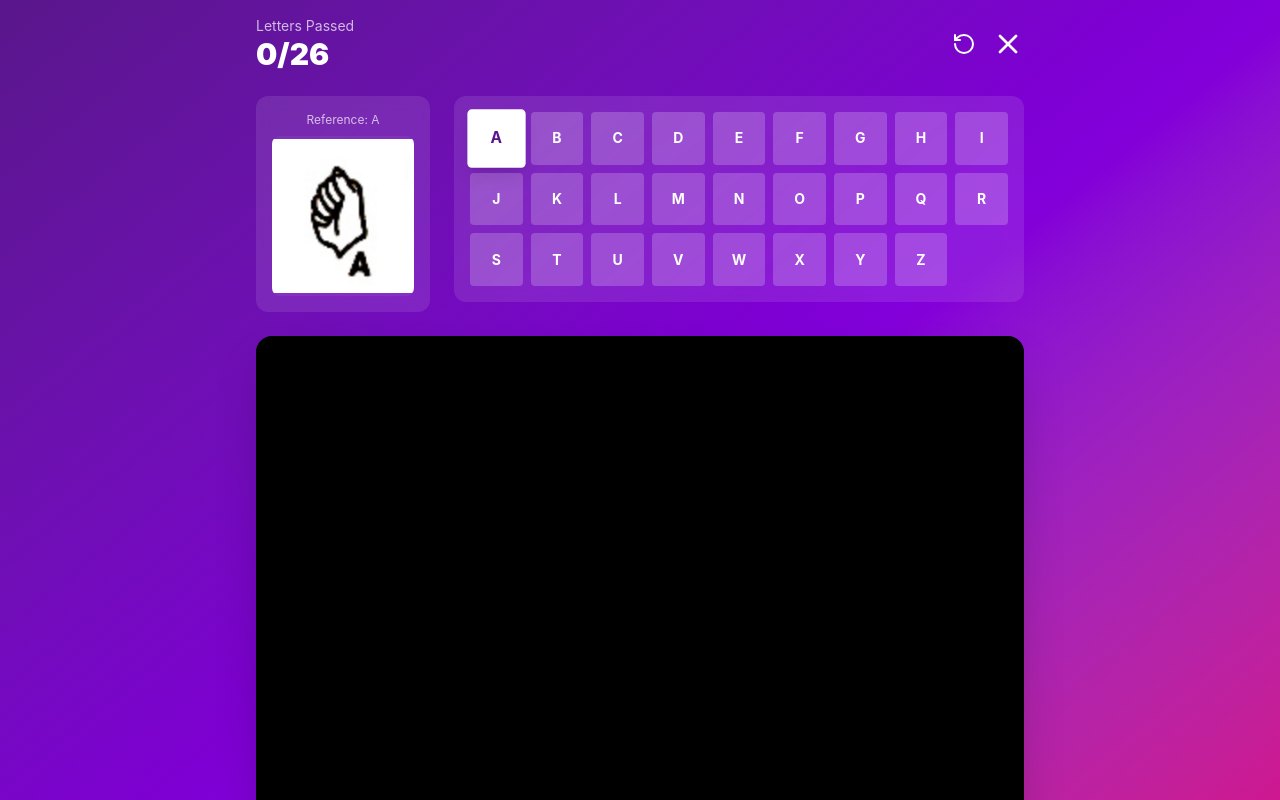
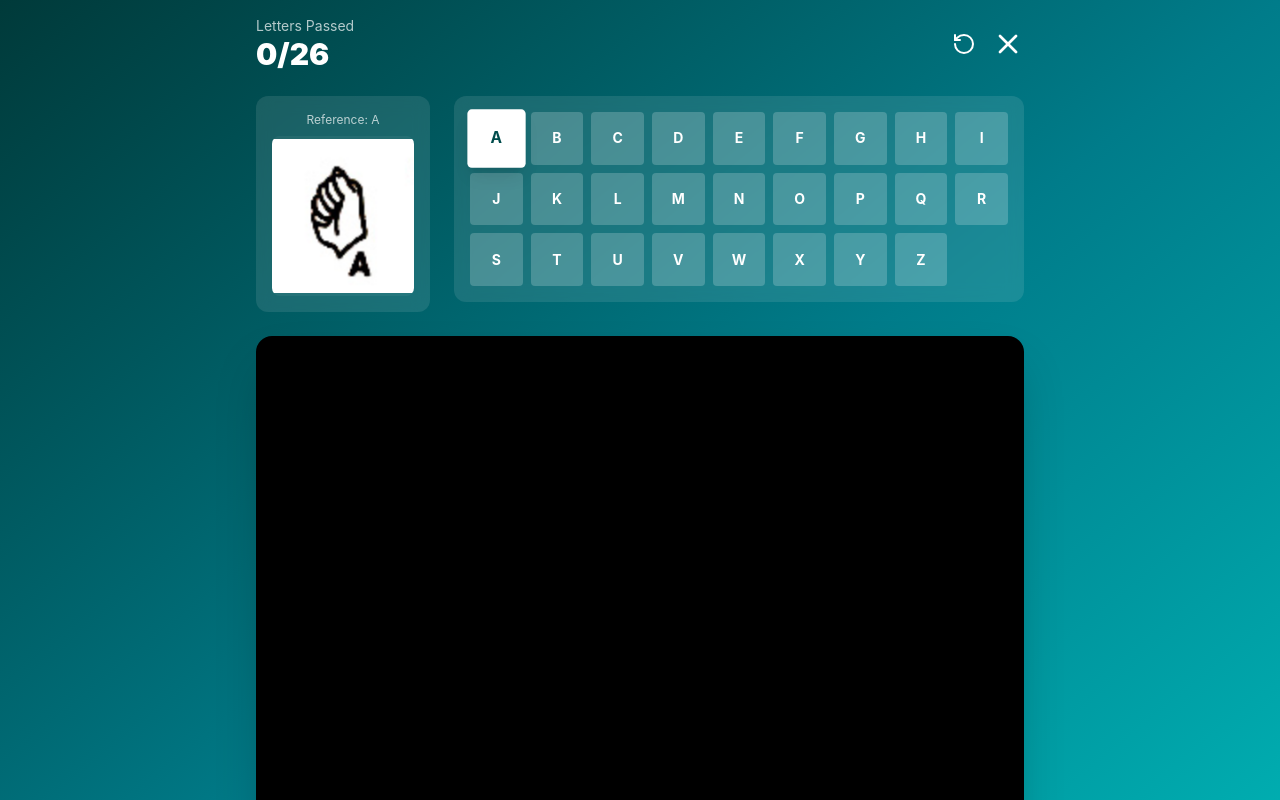
Before and after one commit to joeshoshina/Fluent-Hands, a React (Vite) app: page /games/practice in a window 1280 px wide. Shown: the top 800 px of the page. Built offline with nearby package versions, Linux system fonts and the light colour scheme.

Commit message:
changed theme

```diff
--- a/src/App.jsx
+++ b/src/App.jsx
@@ -14,7 +14,7 @@ function App() {
         <Route path="/demo" element={<GestureDemo />} />
         <Route path="/games/blitz" element={<Blitz />} />
         <Route path="/games/practice" element={<Practice />} />
-        <Route path="/games/words" element ={<Words />} />
+        <Route path="/games/words" element={<Words />} />
       </Routes>
     </Router>
   );
--- a/src/components/games/Practice.jsx
+++ b/src/components/games/Practice.jsx
@@ -133,7 +133,7 @@ const Practice = () => {
 
   if (allComplete) {
     return (
-      <div className="min-h-dvh bg-gradient-to-br from-purple-900 via-purple-700 to-pink-600 flex items-center justify-center p-4">
+      <div className="min-h-dvh bg-gradient-to-br from-[#003A3A] via-[#007C8A] to-[#00BBBB] flex items-center justify-center p-4">
         <motion.div
           initial={{ scale: 0.8, opacity: 0 }}
           animate={{ scale: 1, opacity: 1 }}
@@ -142,11 +142,11 @@ const Practice = () => {
           <div className="text-6xl mb-4">🎉</div>
           <h1 className="text-4xl font-black text-gray-800 mb-2">All Done!</h1>
           <p className="text-gray-500 mb-4">You signed all 26 letters!</p>
-          <div className="text-5xl font-black text-purple-600 mb-6">26/26</div>
+          <div className="text-5xl font-black text-[#00BBBB] mb-6">26/26</div>
           <div className="flex gap-3">
             <button
               onClick={handlePracticeAgain}
-              className="flex-1 bg-purple-600 hover:bg-purple-700 text-white font-bold py-3 px-6 rounded-xl transition-all transform hover:scale-105"
+              className="flex-1 bg-[#00BBBB] hover:bg-[#009E9E] text-white font-bold py-3 px-6 rounded-xl transition-all transform hover:scale-105"
             >
               Practice Again
             </button>
@@ -163,7 +163,7 @@ const Practice = () => {
   }
 
   return (
-    <div className="min-h-screen bg-gradient-to-br from-purple-900 via-purple-700 to-pink-600 flex items-center justify-center p-4">
+    <div className="min-h-screen bg-gradient-to-br from-[#003A3A] via-[#007C8A] to-[#00BBBB] flex items-center justify-center p-4">
       <div className="w-full max-w-3xl">
         {/* === HEADER ROW === */}
         <div className="flex justify-between items-center mb-6">
@@ -225,7 +225,7 @@ const Practice = () => {
                     ${!passedLetters.has(letter) && "hover:scale-110"}
                     ${
                       currentLetter === letter
-                        ? "bg-white text-purple-900 shadow-lg scale-110"
+                        ? "bg-white text-[#004C4C] shadow-lg scale-110"
                         : passedLetters.has(letter)
                           ? "bg-green-400 text-white cursor-not-allowed opacity-80"
                           : "bg-white/20 text-white hover:bg-white/30"
```
